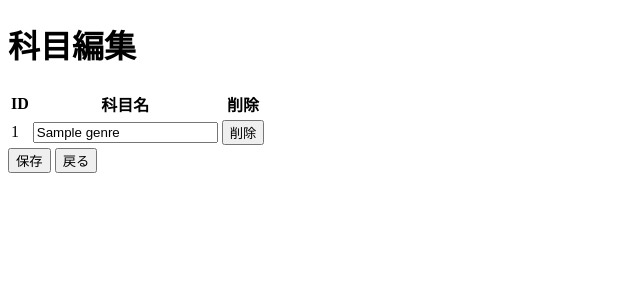
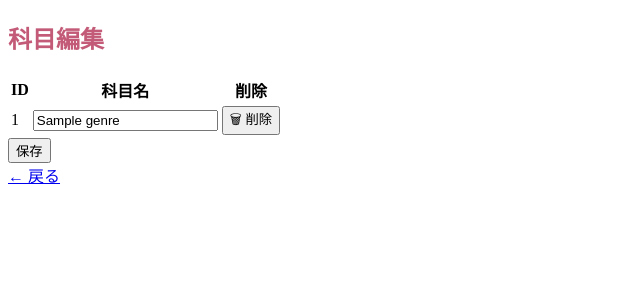
Before and after one commit to taipiwiq/beta, a Python web app: template beta/admin_app/templates/genre_update.html in a window 1280 px wide. Shown: the top 300 px of the page, without its empty margins (0-640 px from the left). Run offline with Jinja, Linux system fonts and the light colour scheme; the template is opened without the code that fills it: most values are stand-ins (such as "Sample title", 1, 10 or a date in 2020).

Commit message:
Update genre_update.html

```diff
--- a/beta/admin_app/templates/genre_update.html
+++ b/beta/admin_app/templates/genre_update.html
@@ -1,36 +1,52 @@
 {% extends "base.html" %}
 {% block content %}
 
-<h1>科目編集</h1>
+<div class="container py-5">
+  <h2 class="text-center mb-4" style="color: #C35B78;">科目編集</h2>
 
   <form method="POST">
-  <table>
+    <div class="table-responsive shadow-sm">
+      <table class="table table-bordered align-middle bg-white rounded">
+        <thead class="table-light">
           <tr>
             <th>ID</th>
             <th>科目名</th>
             <th>削除</th>
           </tr>
-
+        </thead>
+        <tbody>
           {% for genre in genres %}
           <tr>
-      <td>{{ genre.id }}</td>
+            <td class="fw-bold">{{ genre.id }}</td>
             <td>
-        <input type="text" name="name_{{ genre.id }}" value="{{ genre.name }}">
+              <input type="text" name="name_{{ genre.id }}" value="{{ genre.name }}"
+                     class="form-control rounded-pill">
             </td>
             <td>
-        <!-- 削除ボタン用フォーム（POSTで送信） -->
-        <form action="{{ url_for('admin.delete_genre', id=genre.id) }}" method="POST" style="display:inline;" onsubmit="return confirm('削除してもよろしいですか？');">
-          <button type="submit">削除</button>
+              <form action="{{ url_for('admin.delete_genre', id=genre.id) }}"
+                    method="POST" style="display:inline;"
+                    onsubmit="return confirm('削除してもよろしいですか？');">
+                <button type="submit" class="btn btn-outline-danger btn-sm rounded-pill">
+                  🗑 削除
+                </button>
               </form>
             </td>
           </tr>
           {% endfor %}
+        </tbody>
+      </table>
+    </div>
 
-  </table>
-
-  <input type="submit" value="保存">
+    <div class="text-center mt-4">
+      <input type="submit" value="保存" class="btn btn-primary rounded-pill px-4 shadow-sm">
+    </div>
   </form>
 
-<a href="/genre"><button>戻る</button></a>
+  <div class="text-center mt-3">
+    <a href="{{ url_for('admin.genre_list') }}" class="btn btn-outline-secondary rounded-pill px-4 shadow-sm">
+      ← 戻る
+    </a>
+  </div>
+</div>
 
 {% endblock %}
```
Lines whose indentation alone changed are shown as unchanged.
